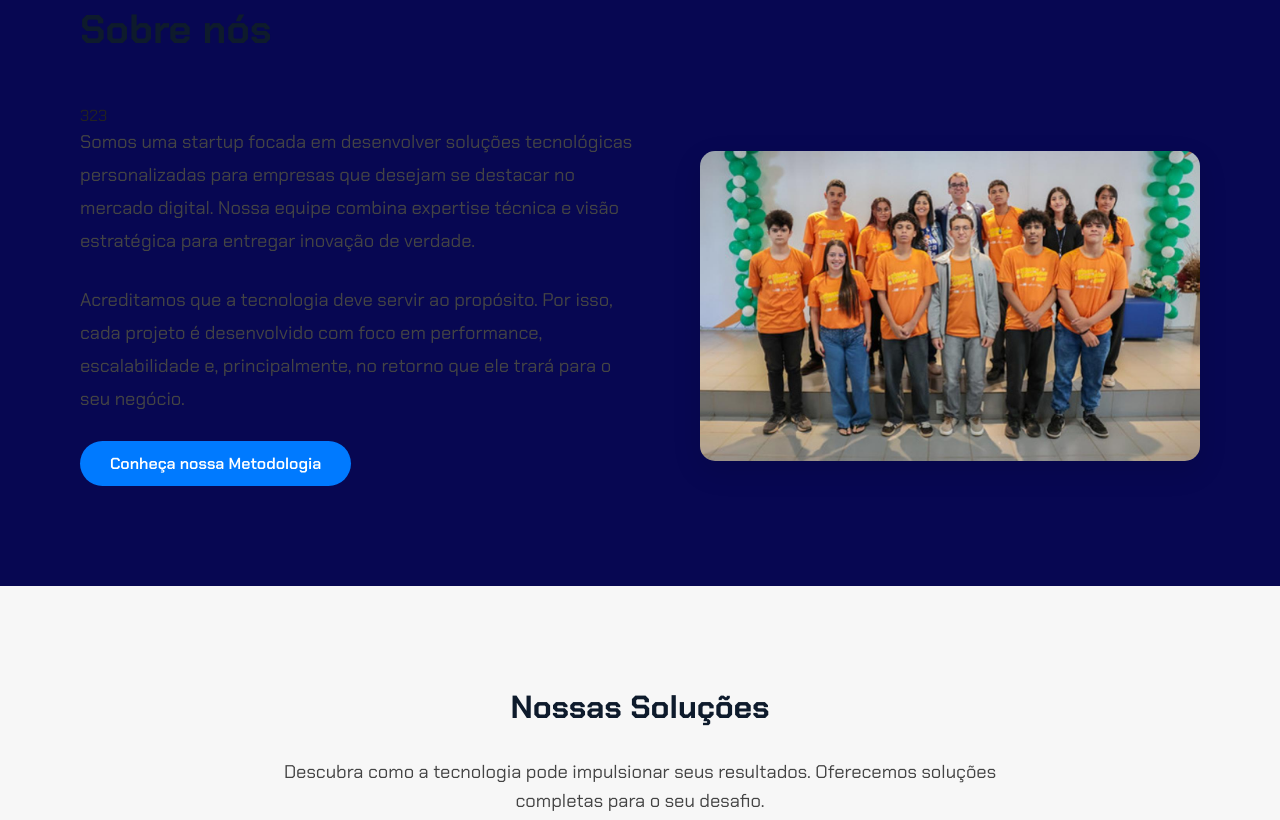
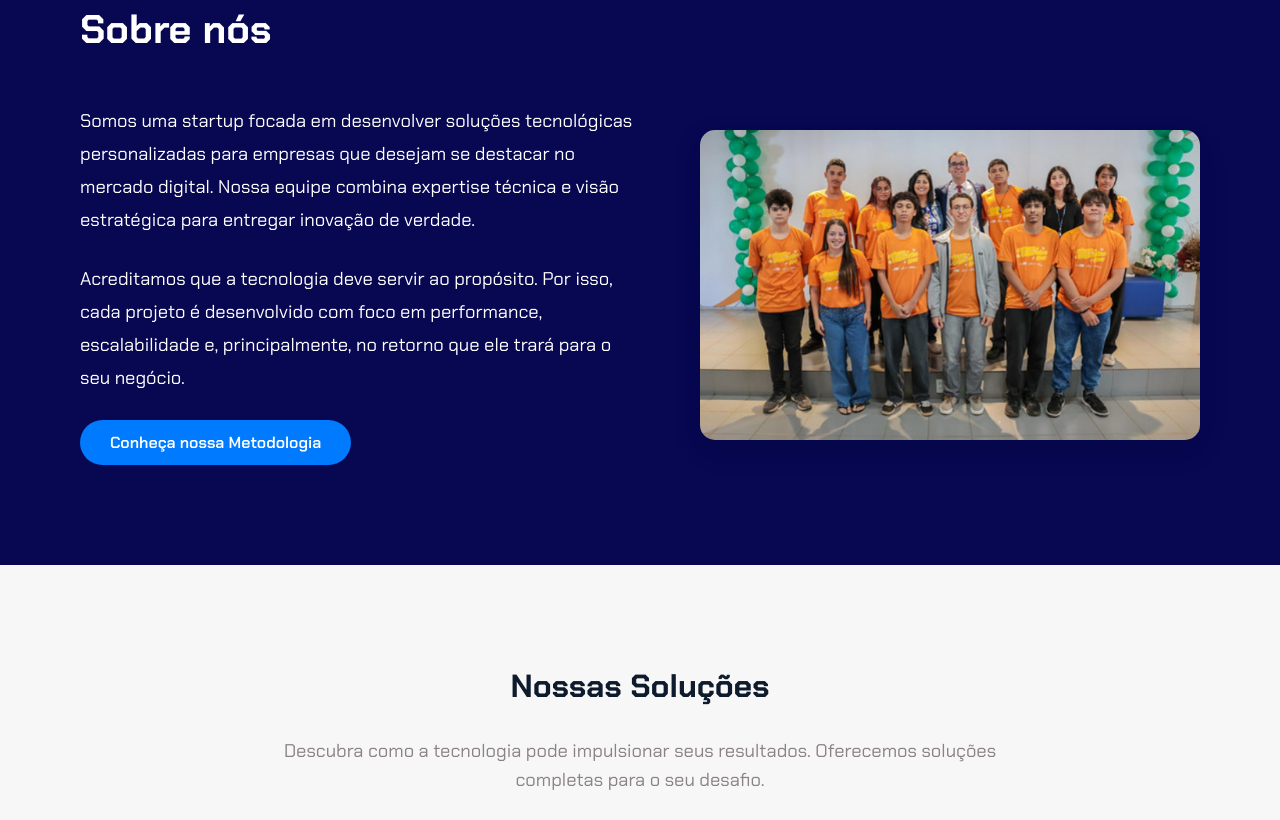
Before and after one commit to Ysaiassilas/Nexa-Code, a plain HTML site: page index.html in a window 1280 px wide. Shown: the part 897-1717 px from the top of the page. Drawn offline with Linux system fonts and the light colour scheme.

Commit message:
27/11/2025

```diff
--- a/index.html
+++ b/index.html
@@ -40,7 +40,7 @@
     </section>
 
     <section id="sobre" class="sobre">
-        <h2>Sobre nós</h2>323
+        <h2>Sobre nós</h2>
         <div class="sobre-content">
             <div class="sobre-texto">
                 <p>Somos uma startup focada em desenvolver soluções tecnológicas personalizadas para empresas que desejam se destacar no mercado digital. Nossa equipe combina expertise técnica e visão estratégica para entregar inovação de verdade.</p>
--- a/style.css
+++ b/style.css
@@ -229,7 +229,7 @@ section p {
 .servicos .subtitle {
     margin-bottom: 50px;
     font-size: 1.15rem;
-    color: #444;
+    color: #8b8282;
 }
 
 .servicos h2 {
@@ -576,7 +576,7 @@ footer {
     text-align: left; /* Título alinhado à esquerda, se o protótipo indicar */
     margin-bottom: 50px;
     font-size: 2.5rem;
-    color: #0E1B2C; /* Título em cor escura */
+    color: #ffffff; /* Título em cor escura */
 }
 
 .sobre-content {
@@ -598,7 +598,7 @@ footer {
     line-height: 1.8;
     margin-bottom: 25px; /* Espaço entre parágrafos */
     max-width: none; /* Remove a restrição de max-width que estava em 'section p' */
-    color: #444;
+    color: #ffffff;
 }
 
 .sobre-imagem {
```
